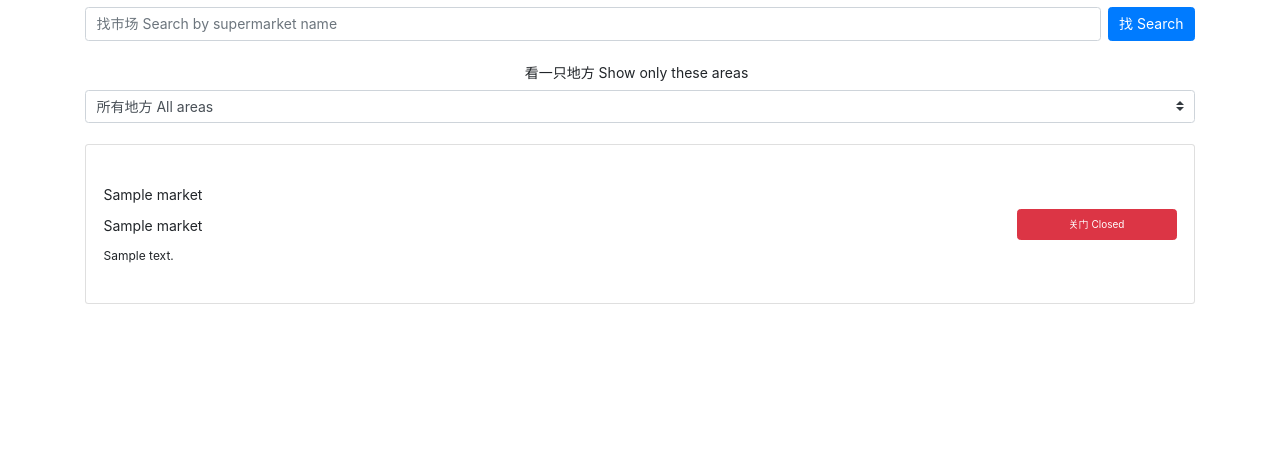
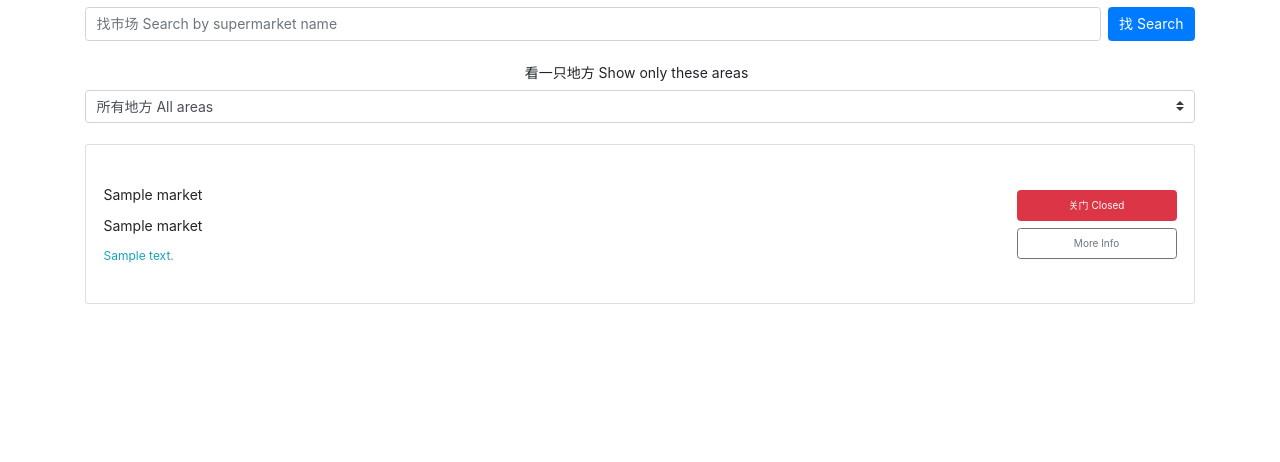
Before and after one commit to eddgr/nyc-csm, a Flask app: template templates/index.html in a window 1280 px wide. Shown: the top 462 px of the page. Run offline with Flask 2, Linux system fonts and the light colour scheme; the template is opened without the code that fills it: most values are stand-ins (such as "Sample title", 1, 10 or a date in 2020); parts of the project's set-up code (start-up, migrations or seed data) failed here and were passed over; some libraries are stand-ins or nearby versions.

Commit message:
(feat): add 'More Info' button and Google link to address

```diff
--- a/static/global.css
+++ b/static/global.css
@@ -1,11 +1,15 @@
 * {
   font-size: 14px;
 }
-.status-btn {
-  width: 160px;
+.status-btn, .status-btn a {
+  max-width: 160px;
+  width: 100%;
   font-size: 10px;
 }
-.fs-12 {
+.status-btn a {
+  display: block;
+}
+.fs-12, .fs-12 a {
   font-size: 12px;
 }
 .card {
--- a/static/global.js
+++ b/static/global.js
@@ -1,5 +1,5 @@
 const showDetails = (event, isDetail=false) => {
-  const currentCard = event;
+  const currentCard = event.currentTarget.closest('[data-market]');
   const currentMarket = currentCard.dataset.market;
   if (isDetail) {
     const detailCard = document.querySelector(`[data-market='${currentMarket}'][data-name=hero]`);
--- a/templates/index.html
+++ b/templates/index.html
@@ -1,27 +1,44 @@
 {% extends "layout.html" %}
 {% block content %}
 {% for market in data %}
-<div class="card mb-2" data-name="hero" data-market="{{ market.en_name }}"
-     onclick="showDetails(this)">
-  <div class="card-body row align-items-center justify-content-between">
-    <div class="col-8">
+<div class="card mb-2" data-name="hero" data-market="{{ market.en_name }}">
+  <div class="card-body d-flex align-items-center justify-content-between">
+    <div class="col-8 pl-0 pr-0">
       <div class="card-title">{{ market.cn_name }}</div>
       <div class="card-title">{{ market.en_name }}</div>
-      <div class="card-text fs-12">{{ market.address }}</div>
+      <div class="card-text fs-12">
+        <a href="https://www.google.com/maps/place/{{ market.address}}"
+           class="text-info"
+           target="blank">
+          {{ market.address }}
+        </a>
+      </div>
     </div>
-    <div class="col-4 d-flex align-items-center justify-content-end">
-      {% if "open" in market.status or "Open" in market.status %}
-      <div class="btn btn-success p-2 status-btn">开门 Open</div>
-      {% else %}
-      <div class="btn btn-danger p-2 status-btn">关门 Closed</div>
-      {% endif %}
+    <div class="col-4 pl-0 pr-0">
+      <div class="col pr-0 d-flex align-items-end justify-content-end">
+        {% if "open" in market.status or "Open" in market.status %}
+          <div class="btn btn-success p-2 status-btn">
+            <a href="https://www.google.com/maps/place/{{ market.address }}"
+               class="text-white text-decoration-none"
+               target="blank">
+              开门 Open
+            </a>
+          </div>
+        {% else %}
+        <div class="btn btn-danger p-2 status-btn">关门 Closed</div>
+        {% endif %}
+      </div>
+      <div class="mt-2 col pr-0 d-flex align-items-end justify-content-end">
+        <div class="btn btn-outline-secondary p-2 status-btn"
+             onclick="showDetails(event)">More Info</div>
+      </div>
     </div>
   </div>
 </div>
 <div class="card mb-2 bg-light d-flex text-center align-items-center justify-content-center"
      data-name="detail" data-market="{{ market.en_name }}"
      style="display: none !important"
-     onclick="showDetails(this, isDetail=true)">
+     onclick="showDetails(event, isDetail=true)">
   {% if market.detail == '' %}
   没有信息。<br />
   No additional details.
```
